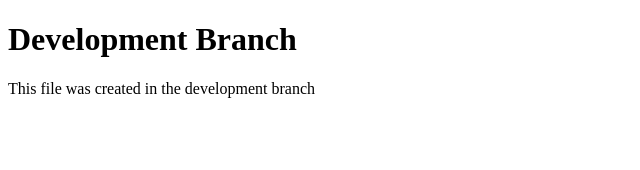
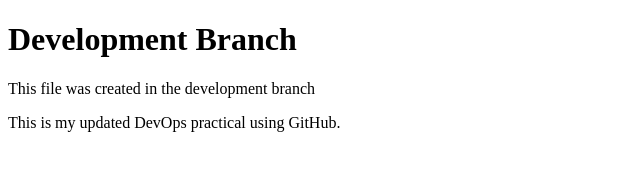
Before and after one commit to Bhagyeshrathod24/DevOps_Practical, a plain HTML site: page about.html in a window 1280 px wide. Shown: the whole page, without its empty margins (0-640 px from the left). Drawn offline with Linux system fonts and the light colour scheme.

Commit message:
Update about.html

```diff
--- a/about.html
+++ b/about.html
@@ -6,5 +6,6 @@
 <body>
     <h1>Development Branch</h1>
     <p>This file was created in the development branch</p>
+    <p>This is my updated DevOps practical using GitHub.</p>
 </body>
 </html>
```
